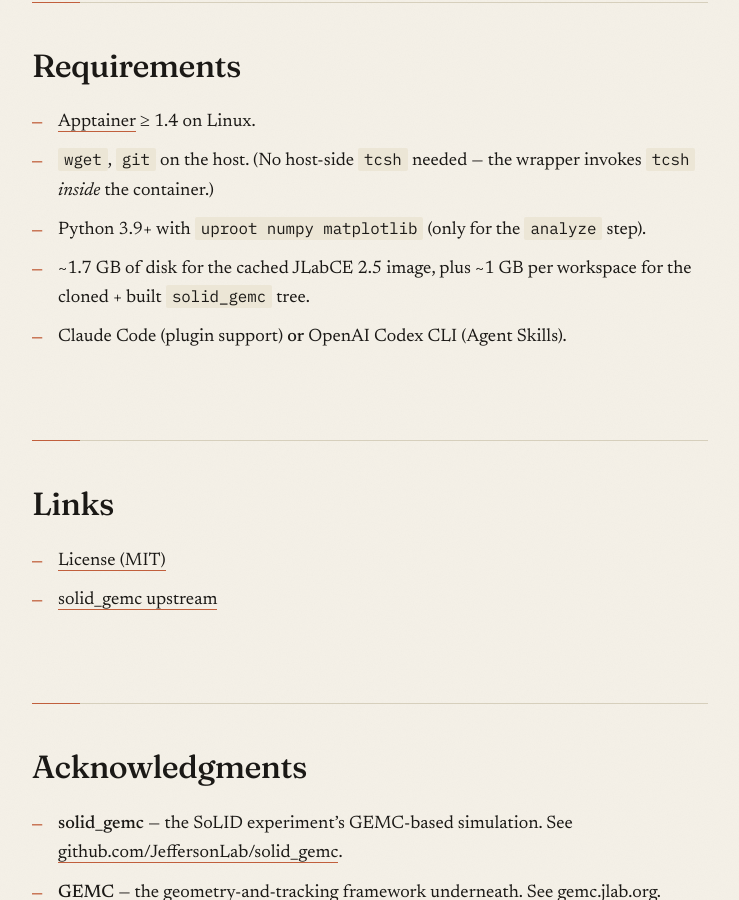
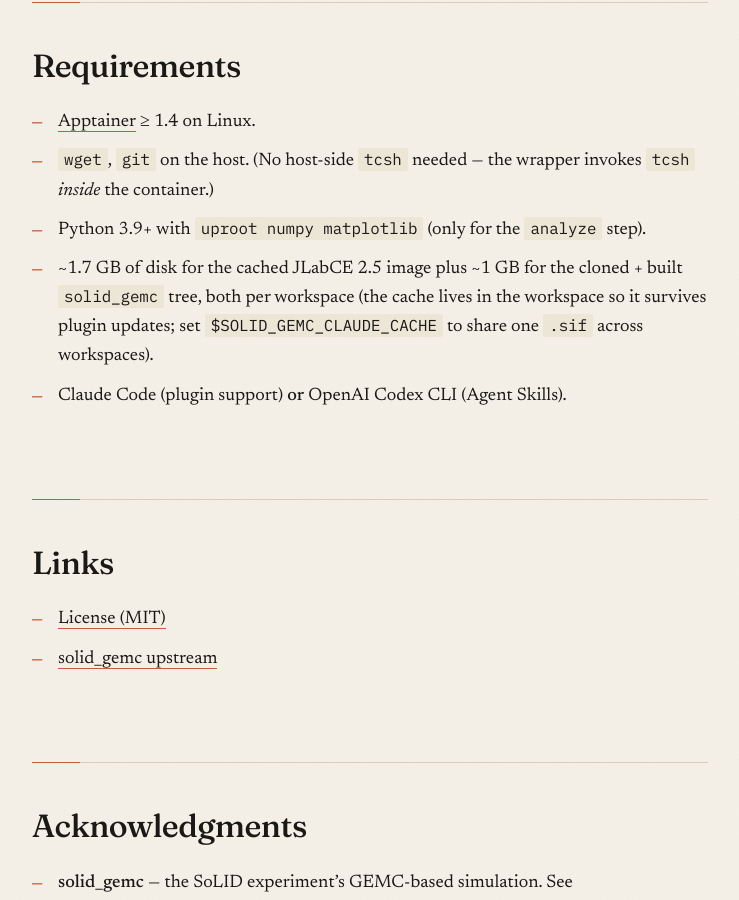
Before and after one commit to zhaozhiwen/solid_gemc_claude, a Jekyll site: the page built from docs/index.md, in a window 1280 px wide and 900 px high, scrolled down 3398 px. Shown: the whole window, without its empty margins (270-1009 px from the left). Built offline with Jekyll 4.4.1, drawn with Linux system fonts in a browser that asks for light colours.

Commit message:
Sync docs site: workspace-rooted cache note in Requirements
Mirror the README's updated disk/cache line (from the workspace-rooted cache
change) into docs/index.md, which was left behind: both artifacts are
per-workspace, the cache survives plugin updates, and $SOLID_GEMC_CLAUDE_CACHE
shares one .sif across workspaces.

Co-Authored-By: Claude Opus 4.8 (1M context) <noreply@anthropic.com>

```diff
--- a/docs/index.md
+++ b/docs/index.md
@@ -64,7 +64,7 @@ me results in an HTML file.
 - [Apptainer](https://apptainer.org) ≥ 1.4 on Linux.
 - `wget`, `git` on the host. (No host-side `tcsh` needed — the wrapper invokes `tcsh` *inside* the container.)
 - Python 3.9+ with `uproot numpy matplotlib` (only for the `analyze` step).
-- ~1.7 GB of disk for the cached JLabCE 2.5 image, plus ~1 GB per workspace for the cloned + built `solid_gemc` tree.
+- ~1.7 GB of disk for the cached JLabCE 2.5 image plus ~1 GB for the cloned + built `solid_gemc` tree, both per workspace (the cache lives in the workspace so it survives plugin updates; set `$SOLID_GEMC_CLAUDE_CACHE` to share one `.sif` across workspaces).
 - Claude Code (plugin support) **or** OpenAI Codex CLI (Agent Skills).
 
 ## Links
```
